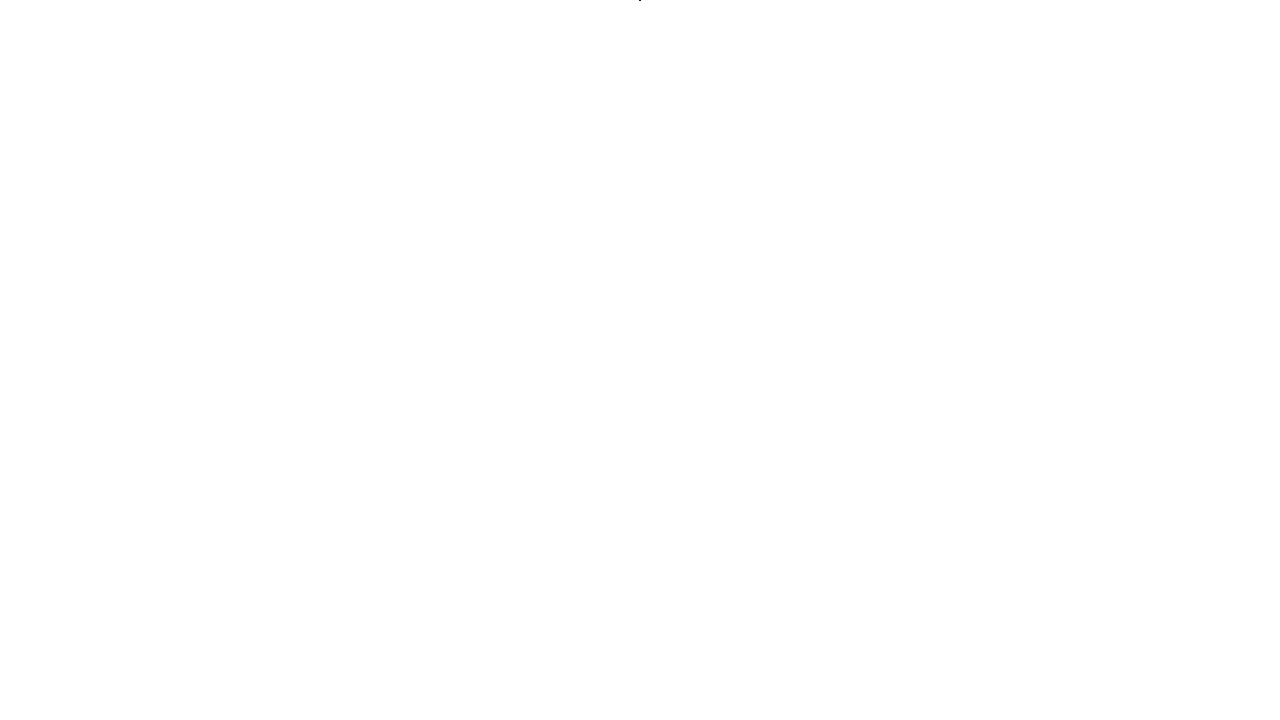
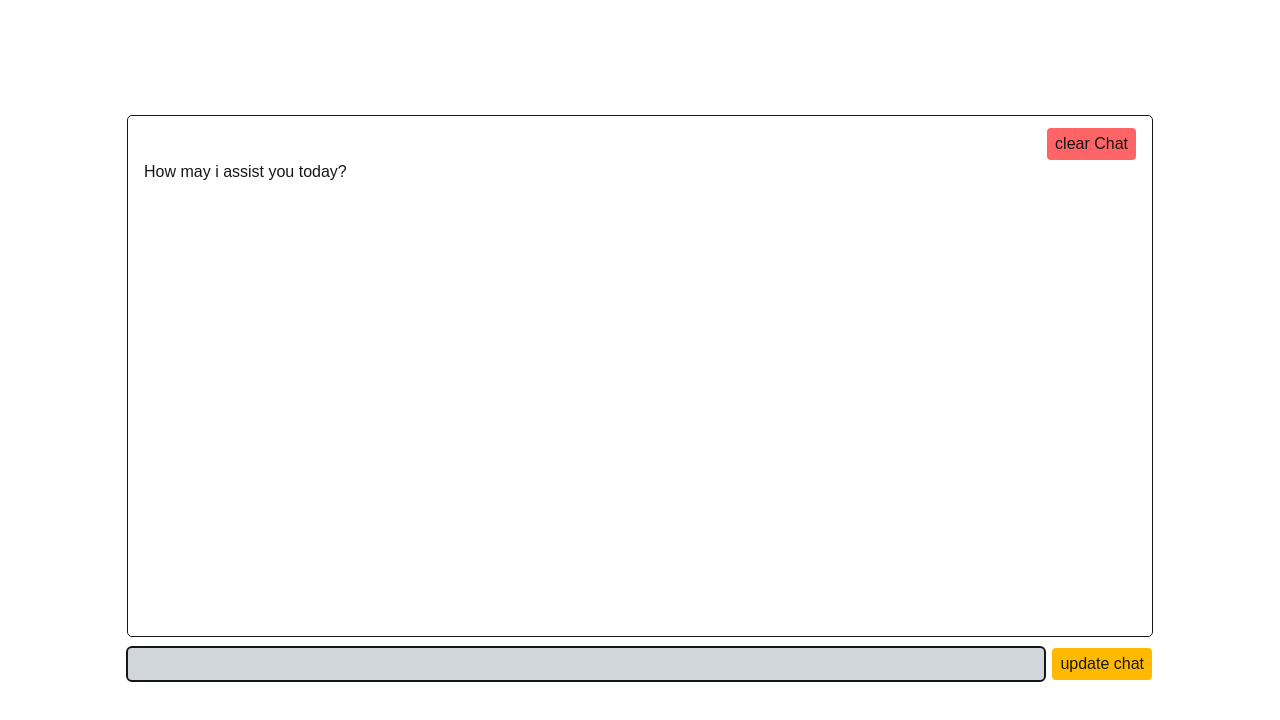
Before and after one commit to chiefkarim/gemini-frontend, a Next.js app: page / in a window 1280 px wide. Shown: the top 720 px of the page. Built offline with nearby package versions, Linux system fonts and the light colour scheme.

Commit message:
feat: chatbot basic implimentation

```diff
--- a/app/page.tsx
+++ b/app/page.tsx
@@ -1,12 +1,22 @@
+"use client";
+
+import { ChatBox } from "@/components/chat-box";
+import { ChatContextWrapper } from "@/components/chat-context-wrapper";
+import { ChatInput } from "@/components/chat-input";
 
 //TODO: add chat bot interface
+//TODO: add tailwind calsses formating
+//TODO: replace components with shad-cn components
+
 export default function Home() {
   return (
-  <div className="flex justify-center justify-items-center">
-      <div className="outline-1">
-
-      </div>
-
+    <div className="flex h-screen w-screen justify-center content-center flex-wrap">
+      <ChatContextWrapper>
+        <div className="flex gap-2 flex-col rounded">
+          <ChatBox />
+          <ChatInput />
+        </div>
+      </ChatContextWrapper>
     </div>
   );
 }
--- /dev/null
+++ b/components/chat-box.tsx
@@ -0,0 +1,68 @@
+"use client";
+
+import { useContext } from "react";
+import { ChatContext } from "./contexts";
+import { chatStream } from "@/utils/api";
+
+//TODO: handle backend comunication
+//TODO: add loading indecator while user is wating for retry
+export function ChatBox() {
+  const chatHistory = useContext(ChatContext);
+  //TODO: add transitions to the text poping in the chat box
+  const clearChat = () => {
+    chatHistory.updateChat([]);
+  };
+  const handleRetry = async () => {
+    console.log("retrying");
+    chatHistory.setRetry(false);
+    try {
+      console.log("conent", chatHistory.chat[0]);
+      const content =
+        chatHistory.chat.length === 1
+          ? chatHistory.chat[0].content
+          : chatHistory.chat[-1].content;
+      const response = await chatStream({
+        prompt: content,
+        chatHistory: chatHistory.chat,
+      });
+      console.log("retry response", response);
+    } catch (error) {
+      console.error("chatbox level ", error);
+      chatHistory.setRetry(true);
+    }
+  };
+  return (
+    <div className="outline-1 px-4 py-3 h-[65vh] w-[80vw] rounded">
+      <div className="flex justify-end">
+        <button onClick={clearChat} className="bg-red-400 px-2 py-1 rounded">
+          clear Chat
+        </button>
+      </div>
+      {chatHistory.chat.length === 0 ? (
+        <h1 className="mr-5">How may i assist you today?</h1>
+      ) : null}
+      {chatHistory.chat.map((i, idx) => {
+        return chatHistory.retry && idx === chatHistory.chat.length - 1 ? (
+          <div key={i + "" + idx}>
+            <h3>role: {i.role}</h3>
+            <p>{i.content}</p>
+            <p>
+              Ops something went wrong please try again!{" "}
+              <button
+                onClick={handleRetry}
+                className="outline-1 bg-red-200 px-2 py-1 rounded"
+              >
+                Retry
+              </button>
+            </p>
+          </div>
+        ) : (
+          <div key={i + "" + idx}>
+            <h3>role: {i.role}</h3>
+            <p>{i.content}</p>
+          </div>
+        );
+      })}
+    </div>
+  );
+}
--- /dev/null
+++ b/components/chat-context-wrapper.tsx
@@ -0,0 +1,27 @@
+"use client";
+
+import { useEffect, useState } from "react";
+import { ChatContext, ChatType } from "./contexts";
+
+export function ChatContextWrapper({ children }: any) {
+  const [chat, setChat] = useState<ChatType["chat"]>([]);
+
+  const [retry, setRetry] = useState<boolean>(false);
+  useEffect(() => {
+    const localChat = localStorage.getItem("chatHistory");
+    setChat(() => (localChat ? JSON.parse(localChat) : []));
+  }, []);
+
+  useEffect(() => {
+    const stringChat = JSON.stringify(chat);
+    localStorage.setItem("chatHistory", stringChat);
+  }, [chat]);
+
+  return (
+    <ChatContext.Provider
+      value={{ chat, updateChat: setChat, retry, setRetry }}
+    >
+      {children}
+    </ChatContext.Provider>
+  );
+}
--- /dev/null
+++ b/components/chat-input.tsx
@@ -0,0 +1,88 @@
+"use client";
+
+import { useContext, useState } from "react";
+import { ChatContext } from "./contexts";
+import { chatStream } from "@/utils/api";
+import { Stream } from "stream";
+
+//TODO: improve form submition and reduce condition race
+// one way could be to update the ui always first and let the form submition happen in the back
+// impliment retry button if form submition fails for some reason
+
+export function ChatInput() {
+  const [content, setContent] = useState("");
+  const chatHistory = useContext(ChatContext);
+  const handleUpdate = (content: string) =>
+    chatHistory.updateChat((oldChat) => [
+      ...oldChat,
+      { role: "user", content: content },
+    ]);
+  //TODO: handle the streamed response
+  //TODO: refactor error handling
+  const handleSubmition = async () => {
+    try {
+      const response = await chatStream({
+        prompt: content,
+        chatHistory: chatHistory.chat,
+      });
+      if (response.ok) {
+        console.log("response ", response);
+      } else {
+        console.error("server responded with ", response);
+      }
+      const reader = response.body?.getReader();
+      const decoder = new TextDecoder();
+
+      if (!reader) {
+        chatHistory.setRetry(true);
+        throw new Error("No reader stream found");
+      }
+
+      let resultText = "";
+
+      while (true) {
+        const { done, value } = await reader.read();
+
+        if (done) break;
+
+        const decodedText = decoder.decode(value, { stream: true });
+        resultText += decodedText;
+        chatHistory.updateChat((oldChat) => [
+          ...oldChat.filter((chat, index) => {
+            if (index === oldChat.length - 1) {
+              if (chat.role === "assistant") return false;
+              return true;
+            }
+            return true;
+          }),
+          { role: "assistant", content: resultText },
+        ]);
+      }
+    } catch (error) {
+      console.error("form submition error", error);
+      chatHistory.setRetry(true);
+    }
+  };
+  //FIX: when to show retry button and when to hide it
+  return (
+    <form
+      onSubmit={(e) => {
+        e.preventDefault();
+        e.stopPropagation();
+        handleSubmition();
+        handleUpdate(content);
+        setTimeout(() => setContent(""), 500);
+      }}
+      className="flex gap-2 py-1 rounded"
+    >
+      <input
+        className="outline-2 bg-gray-300 flex-1 rounded"
+        value={content}
+        onChange={(e) => setContent(e.target.value)}
+      />
+      <button className="bg-amber-400 px-2 py-1 rounded" type="submit">
+        update chat
+      </button>
+    </form>
+  );
+}
--- /dev/null
+++ b/components/contexts.ts
@@ -0,0 +1,24 @@
+"use client";
+
+import { createContext } from "react";
+
+export interface Chat {
+  role: "assistant" | "user";
+  content: string;
+}
+
+//TODO: update naming to chathistory
+
+export interface ChatType {
+  chat: Chat[];
+  updateChat: React.Dispatch<React.SetStateAction<Chat[]>>;
+  retry: boolean;
+  setRetry: React.Dispatch<React.SetStateAction<boolean>>;
+}
+
+export const ChatContext = createContext<ChatType>({
+  chat: [],
+  updateChat: () => {},
+  retry: false,
+  setRetry: () => {},
+});
--- /dev/null
+++ b/utils/api.ts
@@ -0,0 +1,25 @@
+import { Chat } from "@/components/contexts";
+
+interface ChatStream {
+  prompt: string;
+  chatHistory: Chat[];
+}
+//TODO: refactor error handling
+export const chatStream = async (data: ChatStream) => {
+  try {
+    const response = await fetch("http://localhost:8000/", {
+      method: "POST",
+      headers: {
+        "Content-Type": "application/json",
+      },
+      body: JSON.stringify({
+        prompt: data.prompt,
+        chatHistory: [...data.chatHistory],
+      }),
+    });
+    return response;
+  } catch (error) {
+    console.error("api level", error);
+    throw new Error("backend returned with error");
+  }
+};
```
Also changed, not shown: 1 other file (tests, documents, lock files or other folders).
